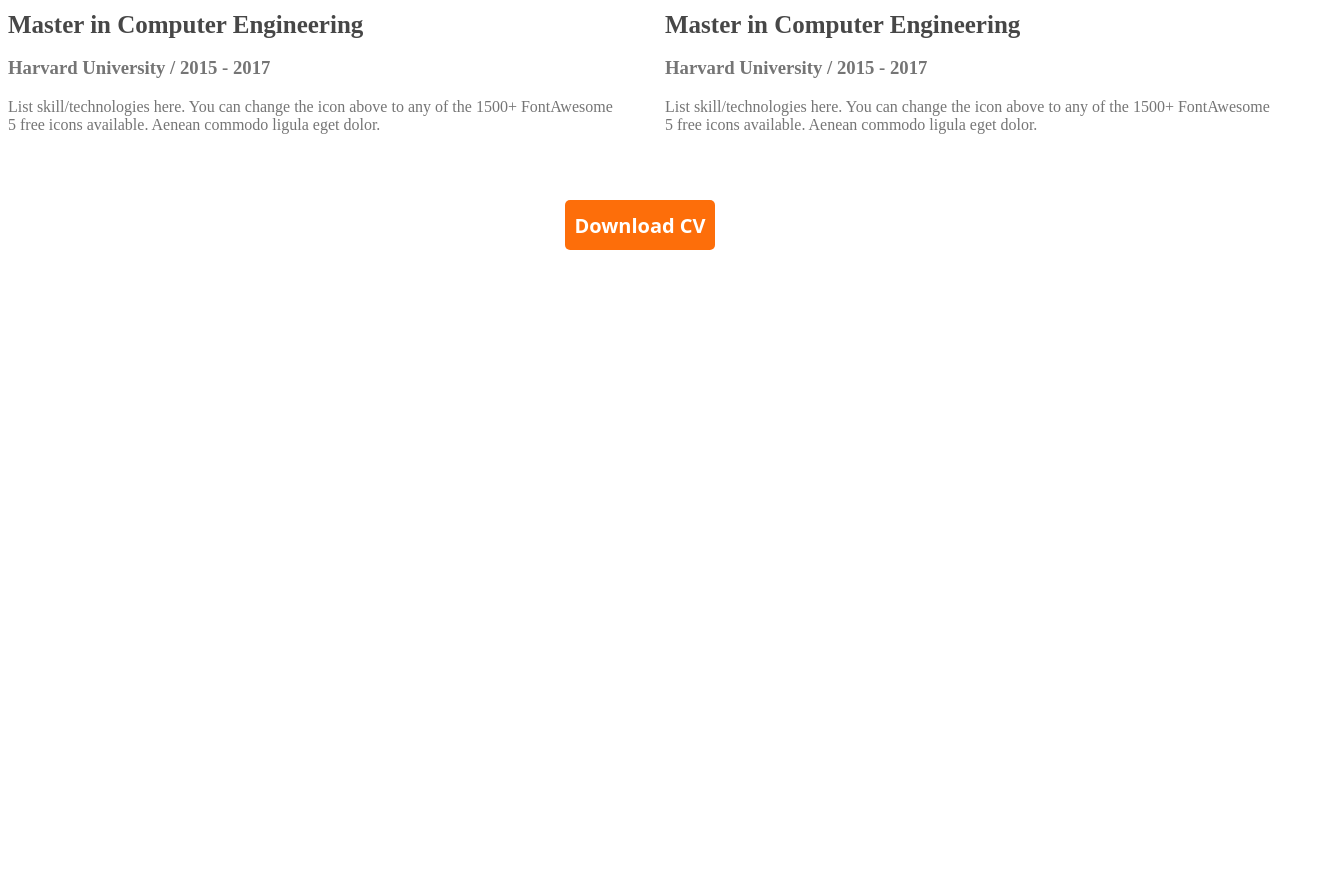
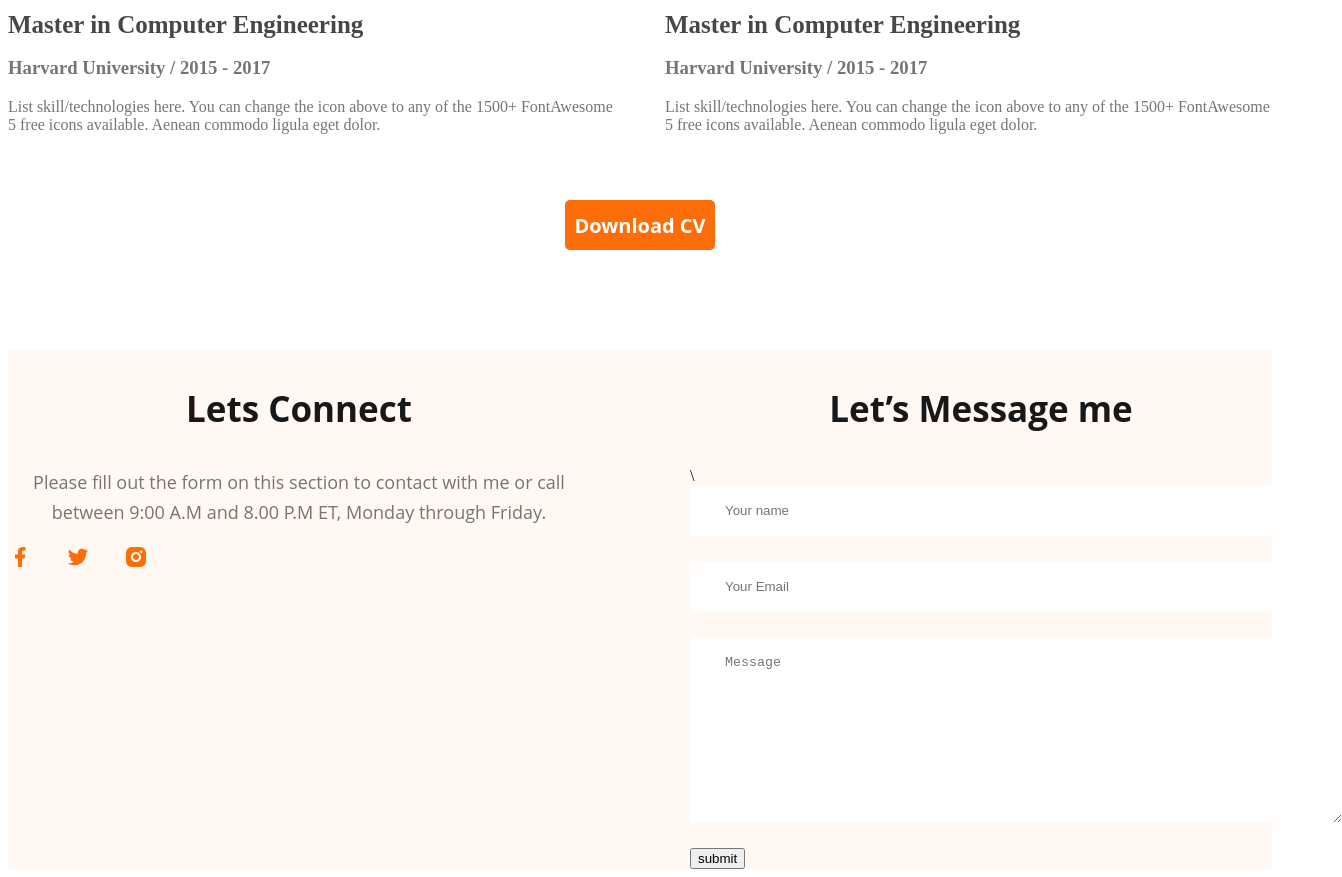
Before and after one commit to Tanjida-Akhter/developer-portfolio, a plain HTML site: page index.html in a window 1280 px wide. Shown: the part 2827-3704 px from the top of the page, 1342 px wide, since content can reach past the window. Before the commit the page ends 3127 px from the top, so only its background shows below. Drawn offline with Linux system fonts and the light colour scheme.

Commit message:
added footer

```diff
--- a/index.html
+++ b/index.html
@@ -168,7 +168,27 @@
         </section>
     </main>
     <footer>
-
+        <div class="footer-column">
+            <h3 class="section-title">Lets Connect</h3>
+            <p class="section-description">
+                Please fill out the form on this section to contact with me or call between 9:00 A.M and 8.00 P.M ET,
+                Monday through Friday.
+            </p>
+            <div class="social-links">
+                <a href=""><img src="images/icons/facebook.png" alt=""></a>
+                <a href=""><img src="images/icons/twitter.png" alt=""></a>
+                <a href=""><img src="images/icons/insta.png" alt=""></a>
+            </div>
+        </div>
+        <div class="footer-column">
+            <h3 class="section-title">Let’s Message me</h3>\
+            <form class="contact" action="">
+                <input type="text" placeholder="Your name">
+                <input type="email" name="" placeholder="Your Email" id="">
+                <textarea name="" placeholder="Message" id="" cols="30" rows="10"></textarea>
+                <input type="submit" value="submit">
+            </form>
+        </div>
     </footer>
 </body>
 
--- a/styles/portfolio.css
+++ b/styles/portfolio.css
@@ -181,3 +181,29 @@
     text-align: center;
     margin: 50px;
 }
+
+/* footer related style */
+
+footer{
+    display: flex;
+    gap: 100px;
+    background-color: #FFF8F3;
+    padding: 130px, 200px;
+    margin-top: 100px;
+}
+
+.social-links a{
+    margin-right: 30px;
+}
+.footer-column{
+    width: 50%;
+}
+
+.contact input[type="text"], .contact input[type="email"], textarea{
+    display: block;
+    margin-bottom: 25px;
+    padding: 18px 35px;
+    width: 100%;
+    border-radius: 5px;
+    border: 0;
+}
```
